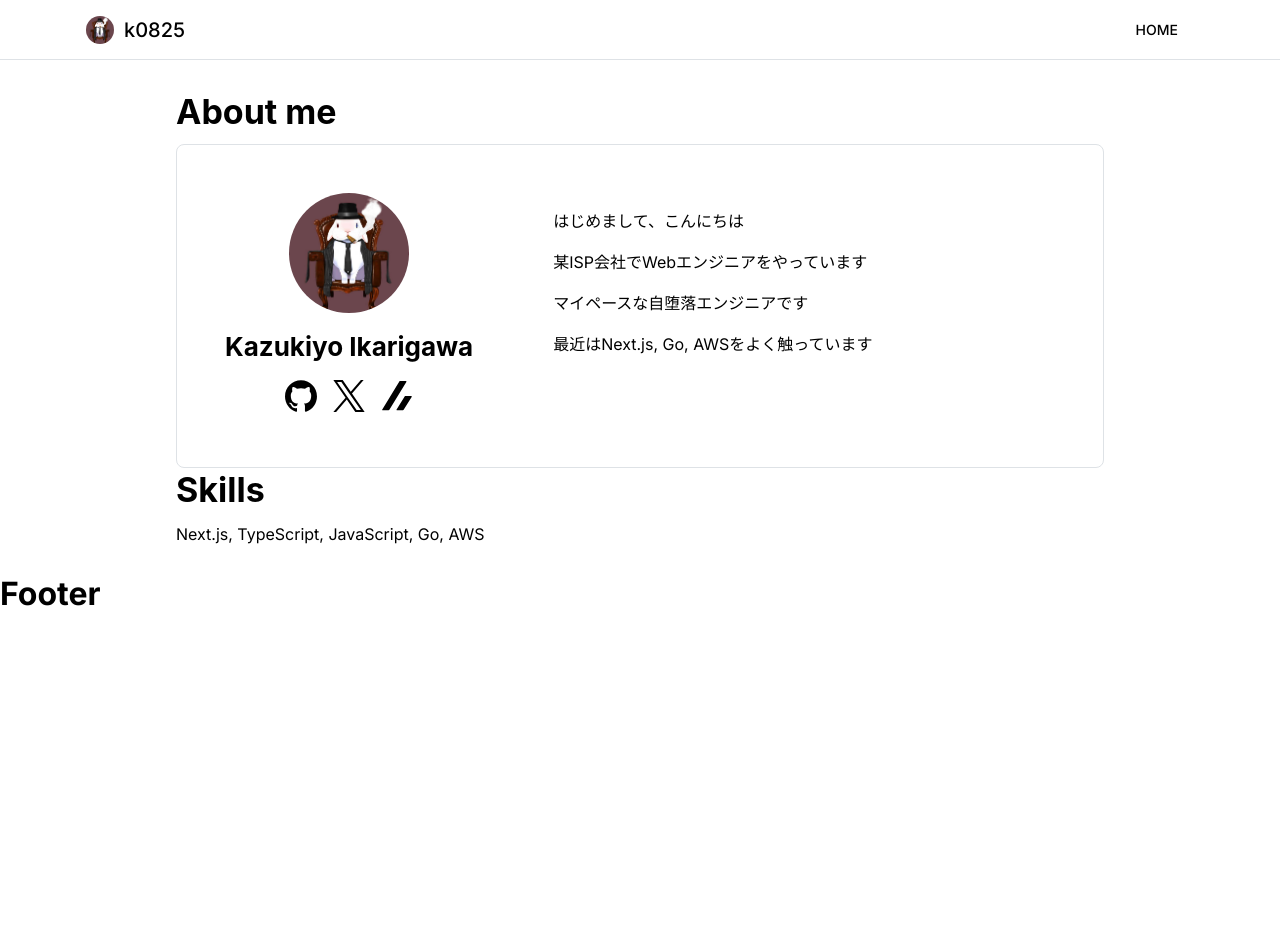
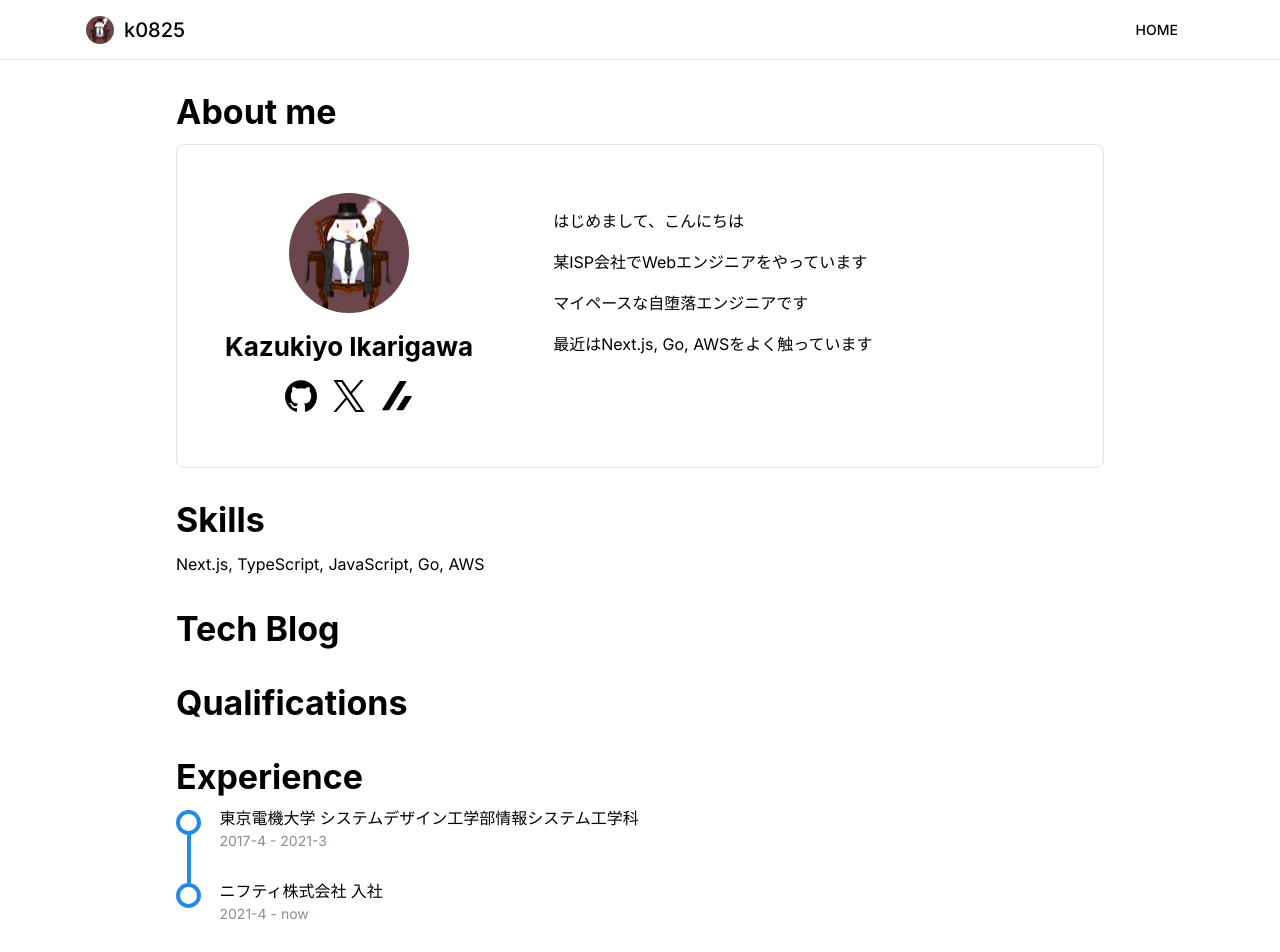
Before and after one commit to k0825/portfolio-k0825, a Next.js app: page / in a window 1280 px wide. Shown: the top 952 px of the page. Before the commit the page ends 800 px from the top, so only its background shows below. Built offline with nearby package versions, Linux system fonts and the light colour scheme.

Commit message:
Experienceを追加

```diff
--- a/src/app/page.tsx
+++ b/src/app/page.tsx
@@ -1,4 +1,5 @@
 import { About } from "@/components/about/About";
+import { Experience } from "@/components/experience/Experience";
 import { Skills } from "@/components/skills/Skills";
 import { Container, Title } from "@mantine/core";
 
@@ -11,10 +12,23 @@ export default function Home() {
         </Title>
         <About />
 
-        <Title order={1} mb={10}>
+        <Title order={1} mt={30} mb={10}>
           Skills
         </Title>
         <Skills />
+
+        <Title order={1} mt={30} mb={10}>
+          Tech Blog
+        </Title>
+
+        <Title order={1} mt={30} mb={10}>
+          Qualifications
+        </Title>
+
+        <Title order={1} mt={30} mb={10}>
+          Experience
+        </Title>
+        <Experience />
       </Container>
     </main>
   );
--- /dev/null
+++ b/src/components/experience/Experience.tsx
@@ -0,0 +1,18 @@
+import { Text, Timeline, TimelineItem } from "@mantine/core";
+
+export const Experience = () => {
+  return (
+    <Timeline active={1} bulletSize={25} lineWidth={4}>
+      <TimelineItem title="東京電機大学 システムデザイン工学部情報システム工学科">
+        <Text c="dimmed" size="sm">
+          2017-4 - 2021-3
+        </Text>
+      </TimelineItem>
+      <TimelineItem title="ニフティ株式会社 入社">
+        <Text c="dimmed" size="sm">
+          2021-4 - now
+        </Text>
+      </TimelineItem>
+    </Timeline>
+  );
+};
```
